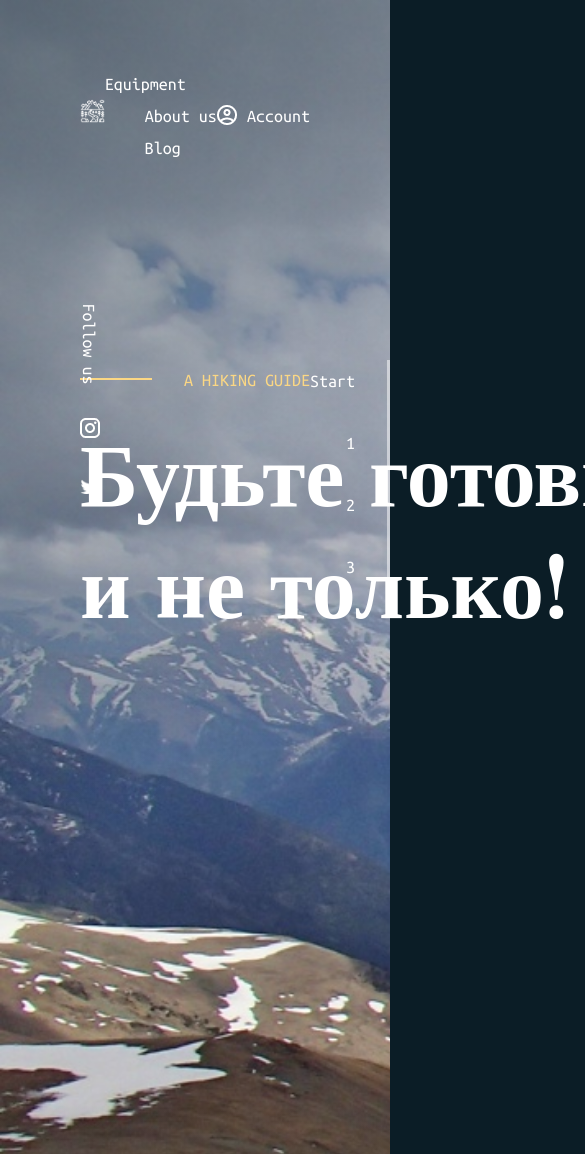
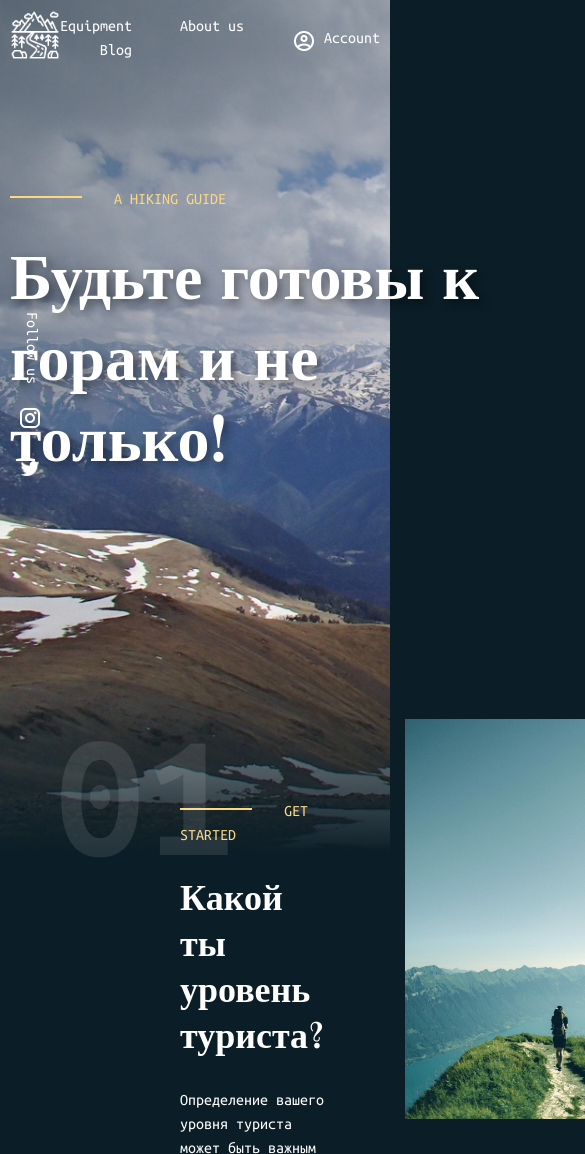
Before and after one commit to EugeneOnAir/Mountain, a plain HTML site: page index.html in a window 390 px wide. Shown: the top 1154 px of the page, 585 px wide, since content can reach past the window. Drawn offline with nearby package versions, Linux system fonts and the light colour scheme.

Commit message:
adaptive
made 1024

```diff
--- a/#source/style.scss
+++ b/#source/style.scss
@@ -16,7 +16,9 @@ a:focus, button:focus {outline: $sup-color auto 2px;}
 body{
   margin: 0;
   padding: 0;
-  padding-top: 68px;
+  padding-top: 60px;
+  @media (max-width: 1200px){padding:10px; padding-bottom: 0; font-size: 16px;
+  line-height: 24px;}
 
   font-family: $sup-text;
   font-size: 18px;
@@ -31,7 +33,7 @@ body{
   	display: block;
   	background: linear-gradient(330.24deg, rgba(255, 255, 255, 0) 50%, #0B1D26 150%), linear-gradient(180deg, rgba(255, 255, 255, 0) 70%, #0B1D26 95%), url("../img/bckgrnd.jpg") no-repeat;
   	background-size: cover;
-  	height: 1575px;
+  	height: 1450px;
   	width: 100%;
   	padding: 0;
   	top: 0;
@@ -39,6 +41,7 @@ body{
   	background-position: 0 0;
   	position: absolute;
   	z-index: -1;
+  	@media (max-width: 1200px){height: 900px;}
 	}
 	&.lock{overflow: hidden;}
 }
@@ -46,13 +49,12 @@ body{
 .container {
 	margin: 0 auto;
 	max-width: 1460px;
- 	@media (max-width: 1200px){max-width: 970px;}
+ 	@media (max-width: 1200px){max-width: 900px;}
    @media (max-width: 992px){max-width: calc(100% - 40px); padding: 0 20px;}
    @media (max-width: 479px){max-width: calc(100% - 20px); padding: 0 10px;}
 }
 .container-fluid {
 	margin: 0 auto;
-	position: rel
 	max-width: 1760px;
 }
 
@@ -64,6 +66,7 @@ body{
 /*-- HEADER --*/
 	.header {
 		margin-bottom: 200px;
+ 		@media (max-width: 1200px){margin-bottom: 120px;}
 		img{
 			max-height: 50px;
 		}
@@ -101,9 +104,10 @@ body{
 
 /*-- ASIDE-LEFT --*/
 	.aside-left {
-		display: inline-block;
+		display: block;
 		position: fixed;
 		top: 360px;
+		padding-left: 10px;
 		z-index: 11;
 	}
 	.social-link {
@@ -116,19 +120,24 @@ body{
 
 /*-- ASIDE-RIGHT --*/
 	.aside-right {
-		display: inline-block;
+		display: block;
 		position: fixed;
 		top: 360px;
-		right: 0;
+
 		z-index: 11;
+
+		@media (max-width: 1200px){display: none;}
 	}
-	.progress-bar {
+	.progress-fixed{
+		width: 90px;
+		margin-left: auto;
 	}
 	.progress-list {
 		display: flex;
 		flex-direction: column;
 		align-items: flex-end;
 		margin-right: 32px;
+
 		p{
 			line-height: 22px;
 			margin-top: 40px;
@@ -165,12 +174,15 @@ body{
 	}
 	.main-title {
 		width: 950px;
-		margin: 0 auto 800px;
+		margin: 0 auto 645px;
+		@media (max-width: 1200px){width: 500px; margin-bottom: 235px;}
 		h1{
 			font-family: $main-text;
 	  		font-size: 88px;
 	  		line-height: normal;
 	  		font-weight: 700;
+	  		text-shadow: 4px 4px 10px rgba(0, 0, 0, 0.4);
+	  		@media (max-width: 1200px){font-size: 64px;}
 		}
 	}
 
@@ -184,16 +196,20 @@ body{
 	.hiking-item {
 		padding-left: 150px;
 		margin-bottom: 200px;
+		@media (max-width: 1200px){margin-bottom: 120px;}
 	}
 	.hiking-text {
 		margin: 140px 110px 0 0;
 		position: relative;
+		@media (max-width: 1200px){margin: 80px 80px 0 0;}
 		h2{
 			font-family: $main-text;
 		  	font-size: 60px;
 		  	line-height: normal;
 		  	font-weight: 700;
 		  	margin-bottom: 27px;
+
+			@media (max-width: 1200px){font-size: 36px;}
 		}
 		p{
 			margin-bottom: 27px;
@@ -222,12 +238,16 @@ body{
 	}
 	.hiking-img {
 		flex: 0 0 560px;
+ 		@media (max-width: 1200px){flex: 0 0 320px;}
+
 		img{
-			min-height: 700px;
+			height: 700px;
 			object-fit: cover;
 	  		position: relative;
 	  		top: 0;
 	  		left: 0;
+
+	  		@media (max-width: 1200px){height: 400px;}
 	  }
 	}
 
@@ -244,6 +264,7 @@ body{
 	   left: -155px;
 		color: #FFFFFF;
 		opacity: 0.1;
+		@media (max-width: 1200px){font-size: 180px; left: -125px;}
 	}
 /*-- /FIRST-ITEM --*/
 
@@ -253,6 +274,7 @@ body{
 		padding-left: 0;
 		.hiking-text {
 			margin: 140px 0 0 260px;
+			@media (max-width: 1200px){margin: 80px 0 0 190px;}
 		}
 	}
 	.hiking-text2::before{
@@ -265,6 +287,7 @@ body{
 	   left: -155px;
 		color: #FFFFFF;
 		opacity: 0.1;
+		@media (max-width: 1200px){font-size: 180px; left: -125px;}
 	}
 /*-- /SECOND-ITEM --*/
 
@@ -279,12 +302,14 @@ body{
 		left: -155px;
 		color: #FFFFFF;
 		opacity: 0.1;
+		@media (max-width: 1200px){font-size: 180px; left: -125px;}
 	}
 /*-- /THIRD-ITEM --*/
 
 /*-- FOOTER --*/
 	.footer {
 		margin-bottom: 120px;
+		@media (max-width: 1200px){margin-bottom: 60px;}
 		a:hover{
 			color: $sup-color;
 			transition: all 0.3s ease-out 0s;
--- a/css/styles.css
+++ b/css/styles.css
@@ -24,7 +24,8 @@ a:focus, button:focus {
 
 body {
   margin: 0;
-  padding: 68px 80px 0;
+  padding: 0;
+  padding-top: 60px;
   font-family: "Ubuntu Mono", Consolas, monospace;
   font-size: 18px;
   line-height: 32px;
@@ -33,12 +34,20 @@ body {
   background-color: #0B1D26;
   width: 100%;
 }
+@media (max-width: 1200px) {
+  body {
+    padding: 10px;
+    padding-bottom: 0;
+    font-size: 16px;
+    line-height: 24px;
+  }
+}
 body::before {
   content: "";
   display: block;
   background: linear-gradient(330.24deg, rgba(255, 255, 255, 0) 50%, #0B1D26 150%), linear-gradient(180deg, rgba(255, 255, 255, 0) 70%, #0B1D26 95%), url("../img/bckgrnd.jpg") no-repeat;
   background-size: cover;
-  height: 1575px;
+  height: 1450px;
   width: 100%;
   padding: 0;
   top: 0;
@@ -46,6 +55,11 @@ body::before {
   background-position: 0 0;
   position: absolute;
   z-index: -1;
+}
+@media (max-width: 1200px) {
+  body::before {
+    height: 900px;
+  }
 }
 body.lock {
   overflow: hidden;
@@ -57,7 +71,7 @@ body.lock {
 }
 @media (max-width: 1200px) {
   .container {
-    max-width: 970px;
+    max-width: 900px;
   }
 }
 @media (max-width: 992px) {
@@ -75,7 +89,6 @@ body.lock {
 
 .container-fluid {
   margin: 0 auto;
-  position: relative;
   max-width: 1760px;
 }
 
@@ -87,6 +100,11 @@ body.lock {
 /*-- HEADER --*/
 .header {
   margin-bottom: 200px;
+}
+@media (max-width: 1200px) {
+  .header {
+    margin-bottom: 120px;
+  }
 }
 .header img {
   max-height: 50px;
@@ -125,9 +143,10 @@ body.lock {
 /*-- /HEADER --*/
 /*-- ASIDE-LEFT --*/
 .aside-left {
-  display: inline-block;
+  display: block;
   position: fixed;
   top: 360px;
+  padding-left: 10px;
   z-index: 11;
 }
 
@@ -150,11 +169,20 @@ body.lock {
 /*-- ASIDE-LEFT --*/
 /*-- ASIDE-RIGHT --*/
 .aside-right {
-  display: inline-block;
+  display: block;
   position: fixed;
   top: 360px;
-  right: 0;
   z-index: 11;
+}
+@media (max-width: 1200px) {
+  .aside-right {
+    display: none;
+  }
+}
+
+.progress-fixed {
+  width: 90px;
+  margin-left: auto;
 }
 
 .progress-list {
@@ -202,13 +230,25 @@ body.lock {
 
 .main-title {
   width: 950px;
-  margin: 0 auto 800px;
+  margin: 0 auto 645px;
+}
+@media (max-width: 1200px) {
+  .main-title {
+    width: 500px;
+    margin-bottom: 235px;
+  }
 }
 .main-title h1 {
   font-family: "Old Standard TT", "Times New Roman", serif;
   font-size: 88px;
   line-height: normal;
   font-weight: 700;
+  text-shadow: 4px 4px 10px rgba(0, 0, 0, 0.4);
+}
+@media (max-width: 1200px) {
+  .main-title h1 {
+    font-size: 64px;
+  }
 }
 
 /*-- TITLE --*/
@@ -217,10 +257,20 @@ body.lock {
   padding-left: 150px;
   margin-bottom: 200px;
 }
+@media (max-width: 1200px) {
+  .hiking-item {
+    margin-bottom: 120px;
+  }
+}
 
 .hiking-text {
   margin: 140px 110px 0 0;
   position: relative;
+}
+@media (max-width: 1200px) {
+  .hiking-text {
+    margin: 80px 80px 0 0;
+  }
 }
 .hiking-text h2 {
   font-family: "Old Standard TT", "Times New Roman", serif;
@@ -228,6 +278,11 @@ body.lock {
   line-height: normal;
   font-weight: 700;
   margin-bottom: 27px;
+}
+@media (max-width: 1200px) {
+  .hiking-text h2 {
+    font-size: 36px;
+  }
 }
 .hiking-text p {
   margin-bottom: 27px;
@@ -256,12 +311,22 @@ body.lock {
 .hiking-img {
   flex: 0 0 560px;
 }
+@media (max-width: 1200px) {
+  .hiking-img {
+    flex: 0 0 320px;
+  }
+}
 .hiking-img img {
-  min-height: 700px;
+  height: 700px;
   object-fit: cover;
   position: relative;
   top: 0;
   left: 0;
+}
+@media (max-width: 1200px) {
+  .hiking-img img {
+    height: 400px;
+  }
 }
 
 /*-- /HIKING-ITEMS --*/
@@ -277,6 +342,12 @@ body.lock {
   color: #FFFFFF;
   opacity: 0.1;
 }
+@media (max-width: 1200px) {
+  .hiking-text1::before {
+    font-size: 180px;
+    left: -125px;
+  }
+}
 
 /*-- /FIRST-ITEM --*/
 /*-- SECOND-ITEM --*/
@@ -286,6 +357,11 @@ body.lock {
 }
 .hiking-item.second-item .hiking-text {
   margin: 140px 0 0 260px;
+}
+@media (max-width: 1200px) {
+  .hiking-item.second-item .hiking-text {
+    margin: 80px 0 0 190px;
+  }
 }
 
 .hiking-text2::before {
@@ -298,6 +374,12 @@ body.lock {
   left: -155px;
   color: #FFFFFF;
   opacity: 0.1;
+}
+@media (max-width: 1200px) {
+  .hiking-text2::before {
+    font-size: 180px;
+    left: -125px;
+  }
 }
 
 /*-- /SECOND-ITEM --*/
@@ -313,11 +395,22 @@ body.lock {
   color: #FFFFFF;
   opacity: 0.1;
 }
+@media (max-width: 1200px) {
+  .hiking-text3::before {
+    font-size: 180px;
+    left: -125px;
+  }
+}
 
 /*-- /THIRD-ITEM --*/
 /*-- FOOTER --*/
 .footer {
   margin-bottom: 120px;
+}
+@media (max-width: 1200px) {
+  .footer {
+    margin-bottom: 60px;
+  }
 }
 .footer a:hover {
   color: #FBD784;
--- a/index.html
+++ b/index.html
@@ -45,10 +45,11 @@
     <!-- /ASIDE-LEFT -->
 
     <!-- ASIDE-RIGHT -->
+    <div class="progress-fixed">
       <aside class="aside-right">
         <div class="flex-wrapper progress-bar">
           <div class="progress-list">
-          <p>Start</p>
+            <p class="progress-start">Start</p>
             <p>1</p>
             <p>2</p>
             <p>3</p>
@@ -58,6 +59,7 @@
           </div>
         </div>
       </aside>
+    </div>
     <!-- /ASIDE-RIGHT -->
   </div>
 
```
Also changed, not shown: 1 other file. Lines whose indentation alone changed are shown as unchanged.
